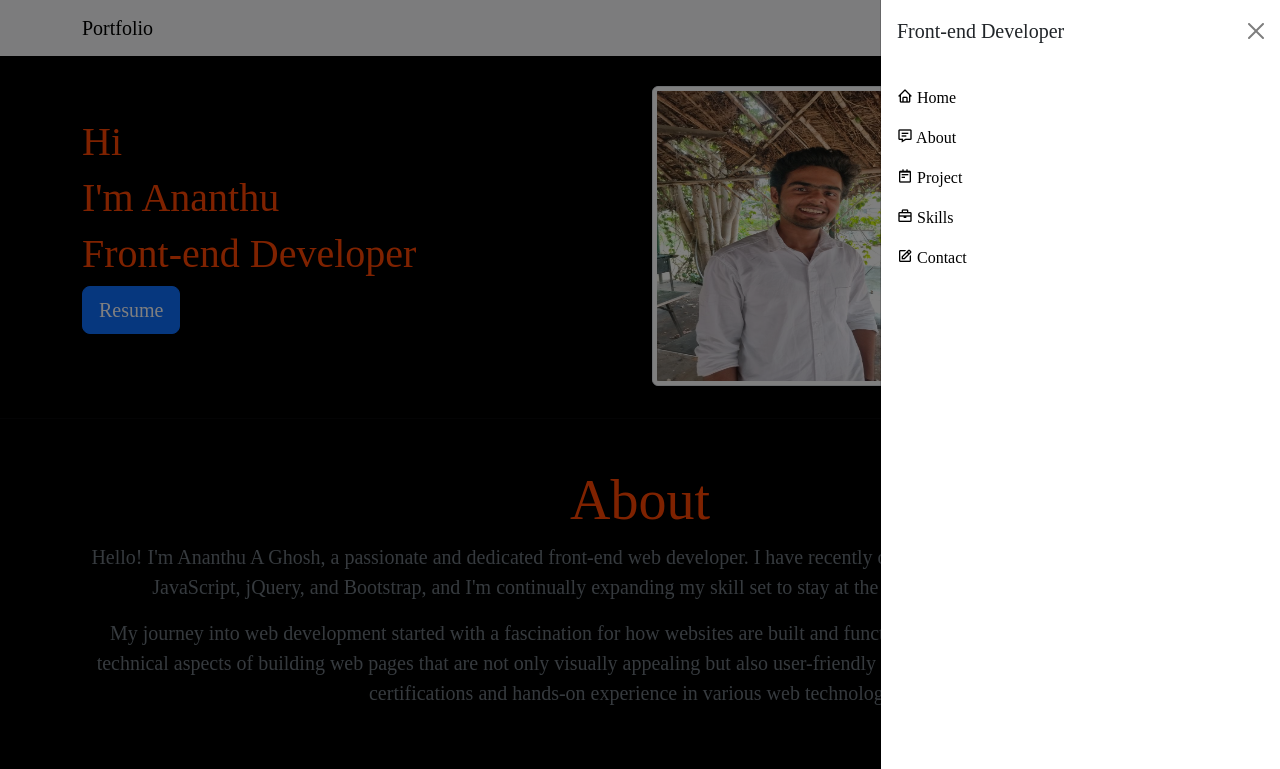
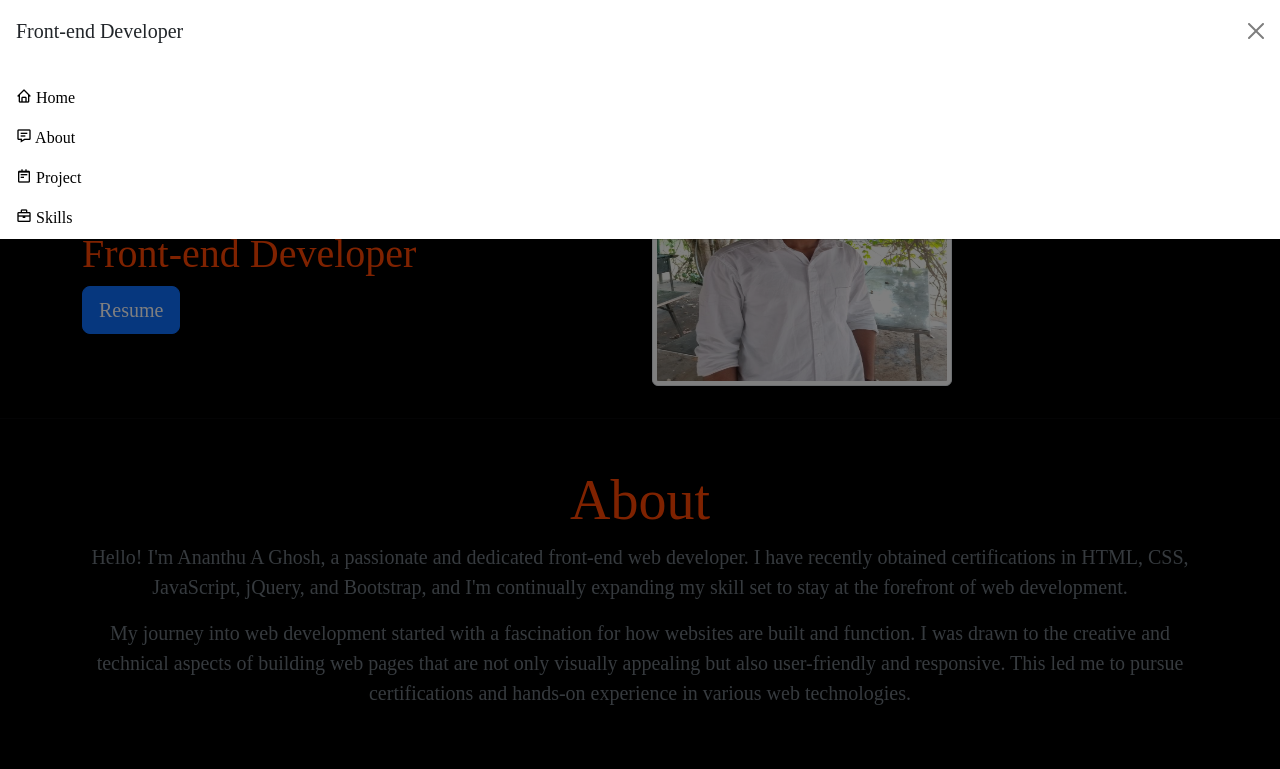
Before and after one commit to ANANTHUAGHOSH/portfolio2, a plain HTML site: page index.html in a window 1280 px wide. Both pictures are taken after a click on the button "Toggle navigation". Shown: the top 769 px of the page. Drawn offline with nearby package versions, Linux system fonts and the light colour scheme.

Commit message:
Update index.html

```diff
--- a/index.html
+++ b/index.html
@@ -26,7 +26,7 @@
           <button class="navbar-toggler" type="button" data-bs-toggle="offcanvas" data-bs-target="#offcanvasNavbar" aria-controls="offcanvasNavbar" aria-label="Toggle navigation">
             <span class="navbar-toggler-icon"></span>
           </button>
-          <div class="offcanvas offcanvas-end" tabindex="1" id="offcanvasNavbar" aria-labelledby="offcanvasNavbarLabel">
+          <div class="offcanvas offcanvas-top" tabindex="1" id="offcanvasNavbar" aria-labelledby="offcanvasNavbarLabel">
             <div class="offcanvas-header">
               <h5 class="offcanvas-title" id="offcanvasNavbarLabel">Front-end Developer</h5>
               <button type="button" class="btn-close" data-bs-dismiss="offcanvas" aria-label="Close"></button>
```
